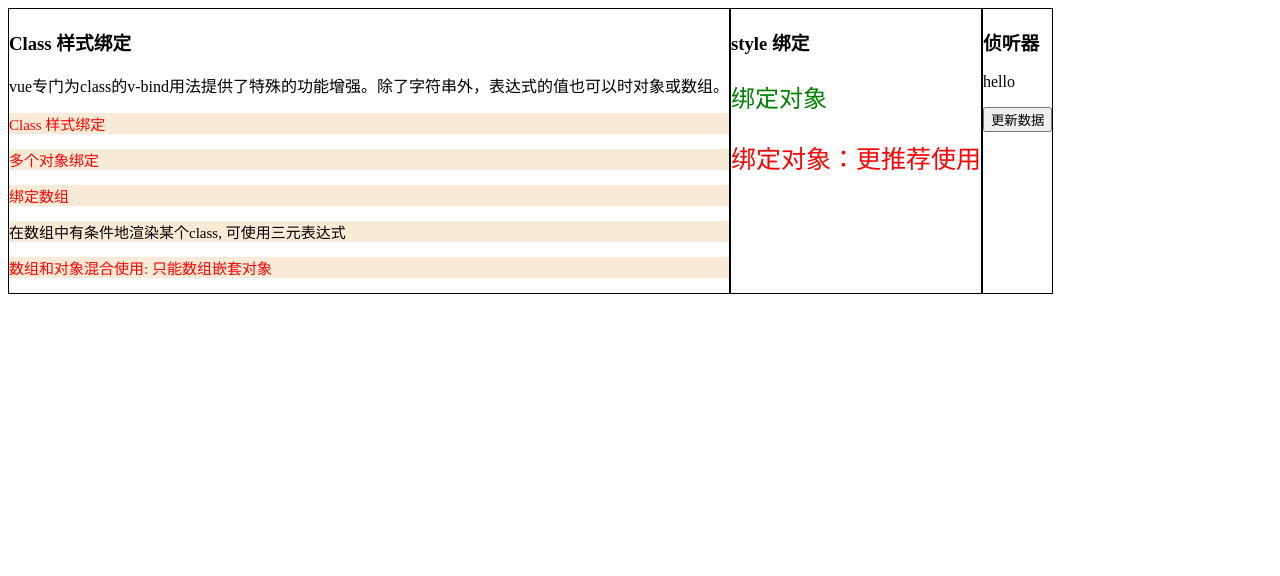
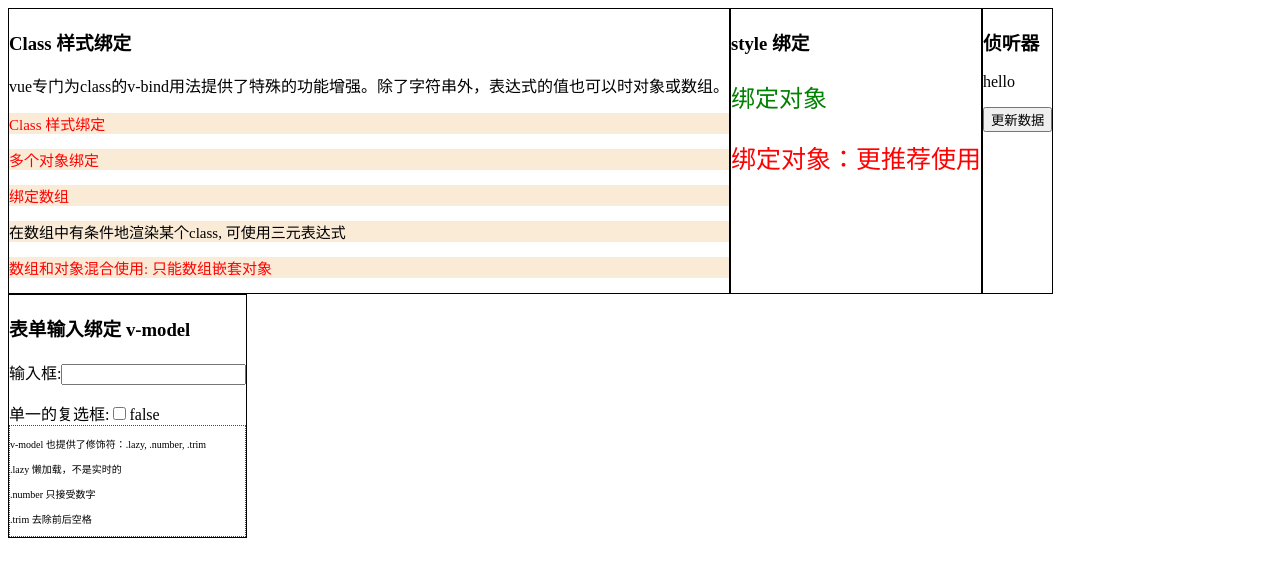
Before and after one commit to Narglc/Vue-Road, a Vue app in the folder chapter_1/vue-base/: page / in a window 1280 px wide. Shown: the top 576 px of the page. Built offline with nearby package versions, Linux system fonts and the light colour scheme.

Commit message:
表单输入绑定

```diff
--- a/chapter_1/vue-base/src/App.vue
+++ b/chapter_1/vue-base/src/App.vue
@@ -13,6 +13,8 @@
 import ClassBind from './components/ClassBind.vue'
 import StyleBind from './components/StyleBind.vue'
 import WatchDemo from './components/WatchDemo.vue'
+import ModelBind from './components/ModelBind.vue'
+
 </script>
 
 <template>
@@ -70,6 +72,10 @@
     <div class="borderline">
       <WatchDemo />
     </div>
+
+    <div class="borderline">
+      <ModelBind />
+    </div>
   </div>
 </template>
 
--- /dev/null
+++ b/chapter_1/vue-base/src/components/ModelBind.vue
@@ -0,0 +1,37 @@
+<template>
+    <h3>表单输入绑定 v-model</h3>
+    <form>
+        输入框:<input type="text" v-model.lazy="message">
+        <p>{{ message }}</p>
+
+        单一的复选框:<input type="checkbox" id="checkbox" v-model="checked" />
+        <label for="checkbox">{{ checked }}</label>
+
+        <div class="attention">
+            <p> v-model 也提供了修饰符：.lazy, .number, .trim</p>
+            <p> .lazy 懒加载，不是实时的</p>
+            <p> .number 只接受数字</p>
+            <p> .trim 去除前后空格</p>
+        </div>
+
+    </form>
+</template>
+
+<script>
+export default {
+    data() {
+        return {
+            message: '',
+            checked: false
+        }
+    }
+}
+</script>
+
+<style>
+.attention {
+    font-size: 10px;
+    border: 1px dotted red;
+
+}
+</style>
```
